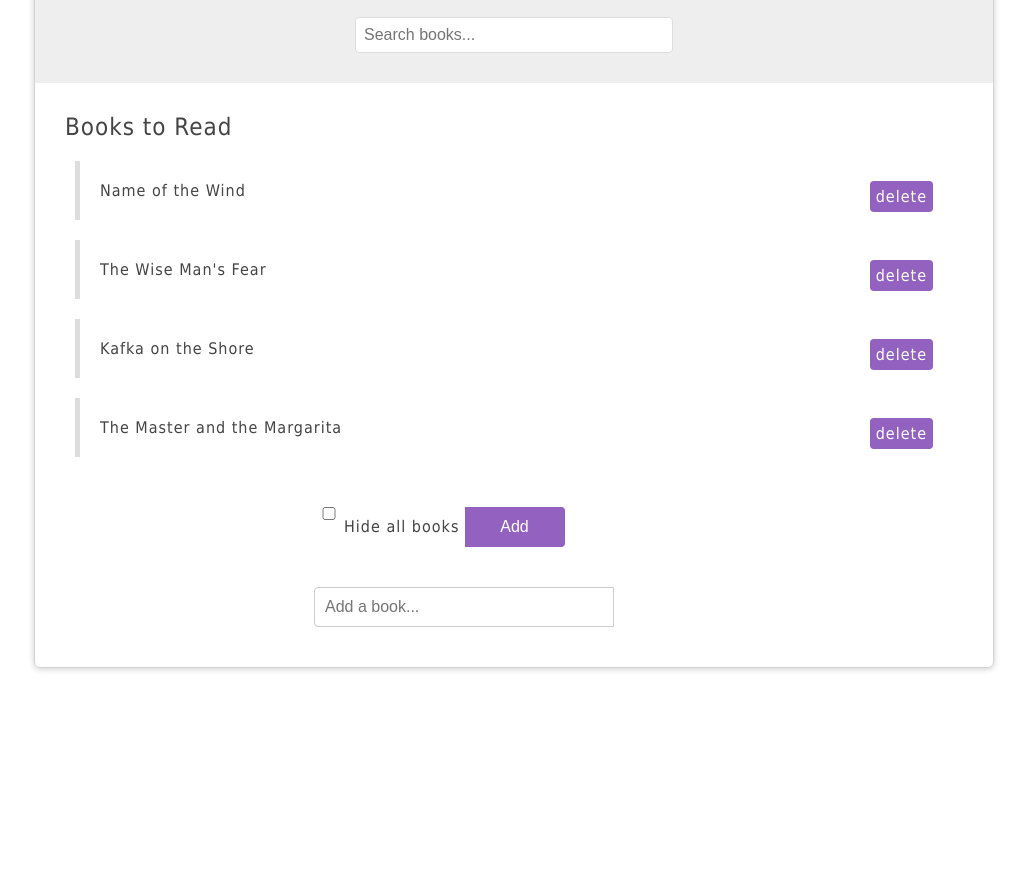
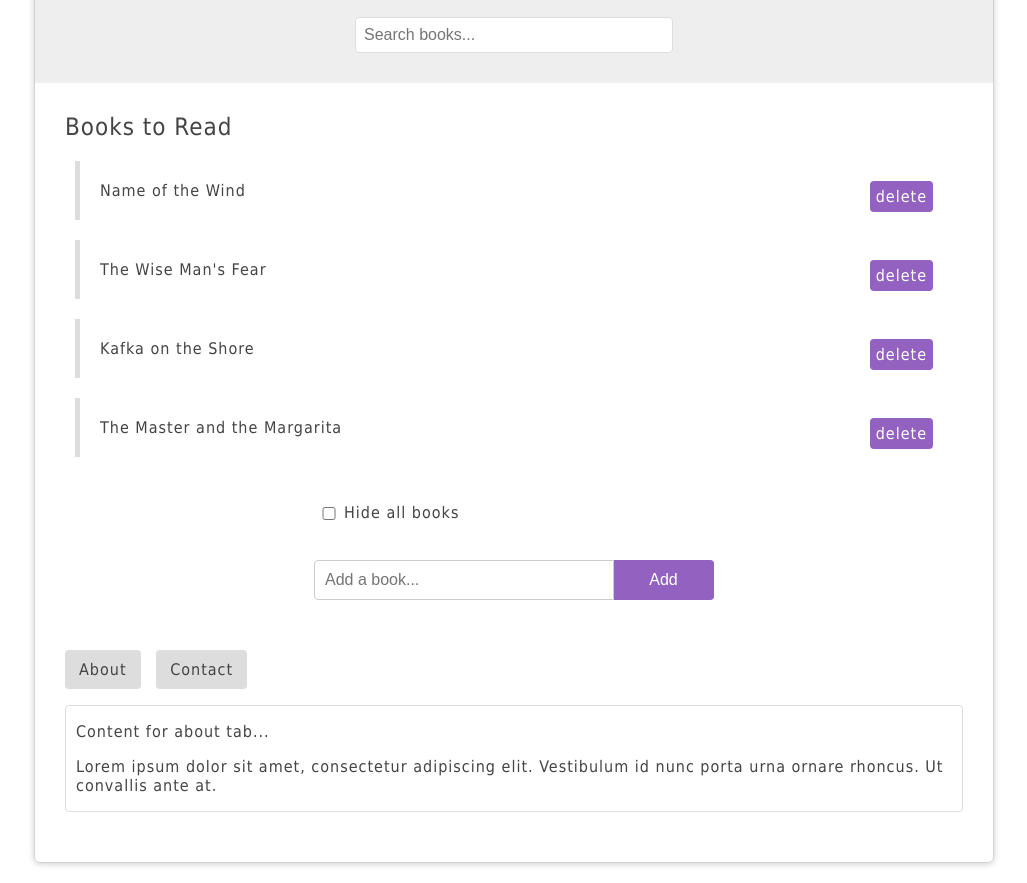
Before and after one commit to wendypalomino/mini-reading-app, a plain HTML site: page index.html in a window 1280 px wide. Shown: the part 111-994 px from the top of the page, without its empty margins (126-1153 px from the left). Before the commit the page ends 800 px from the top, so only its background shows below. Drawn offline with Linux system fonts and the light colour scheme.

Commit message:
filter books

```diff
--- a/app.js
+++ b/app.js
@@ -56,3 +56,23 @@ function hideBoxHandler(){
 }
 
 hideBox.addEventListener('change', hideBoxHandler)
+
+//Filter Books
+
+const searchBar= document.forms['search-books'].querySelector('input');
+
+function searchHandler(event){
+    const term = event.target.value.toLowerCase();
+    const books = list.querySelectorAll('li');
+    books.forEach( book => {
+        const title = book.firstElementChild.textContent;
+        if(title.toLocaleLowerCase().indexOf(event.target.value) != -1){
+            book.style.display = 'block';
+        } else {
+            book.style.display = 'none'
+        }
+    })
+
+}
+
+searchBar.addEventListener('keyup', searchHandler)
--- a/index.html
+++ b/index.html
@@ -43,7 +43,20 @@
 	    	<input type="text" placeholder="Add a book..." />
 	    	<button>Add</button>
 	    </form>
-
+      <div id="tabbed-content">
+        <ul class="tabs">
+          <li data-target="#about" class="active">About</li>
+          <li data-target="#contact">Contact</li>
+        </ul>
+        <div class="panel active" id="about">
+          <p>Content for about tab...</p>
+          <p>Lorem ipsum dolor sit amet, consectetur adipiscing elit. Vestibulum id nunc porta urna ornare rhoncus. Ut convallis ante at.</p>
+        </div>
+        <div class="panel" id="contact">
+          <p>Content for contact tab...</p>
+          <p>Lorem ipsum dolor sit amet, consectetur adipiscing elit. Vestibulum id nunc porta urna ornare rhoncus. Ut convallis ante at.</p>
+        </div>
+      </div>
     </div>
     <script src="app.js"></script>
   </body>
--- a/style.css
+++ b/style.css
@@ -91,6 +91,7 @@ h1, h2{
     box-sizing: border-box;
     width: 300px;
     float: left;
+    clear: both;
 }
 
 #add-book button{
@@ -103,7 +104,7 @@ h1, h2{
     border-radius: 0 4px 4px 0;
     cursor: pointer;
     width: 100px;
-    float: none;
+    float: left;
     margin: 20px 0;
     border-left: 0;
     color: white;
@@ -116,9 +117,29 @@ h1, h2{
 }
 
 #add-book #hide{
-    width: 30px;
-  }
+  width: 30px;
+}
 
-  #add-book label{
-    line-height: 52px;
-  }
+#add-book label{
+  line-height: 52px;
+}
+
+#tabbed-content li{
+    display: inline-block;
+    padding: 10px 14px;
+    background: #ddd;
+    border-radius: 4px;
+    cursor: pointer;
+    margin-right: 10px;
+}
+
+#tabbed-content .panel{
+    display: none;
+    border: 1px solid #ddd;
+    padding: 0 10px;
+    border-radius: 4px;
+}
+
+#tabbed-content .panel.active{
+    display: block;
+}
```
Lines whose indentation alone changed are shown as unchanged.
